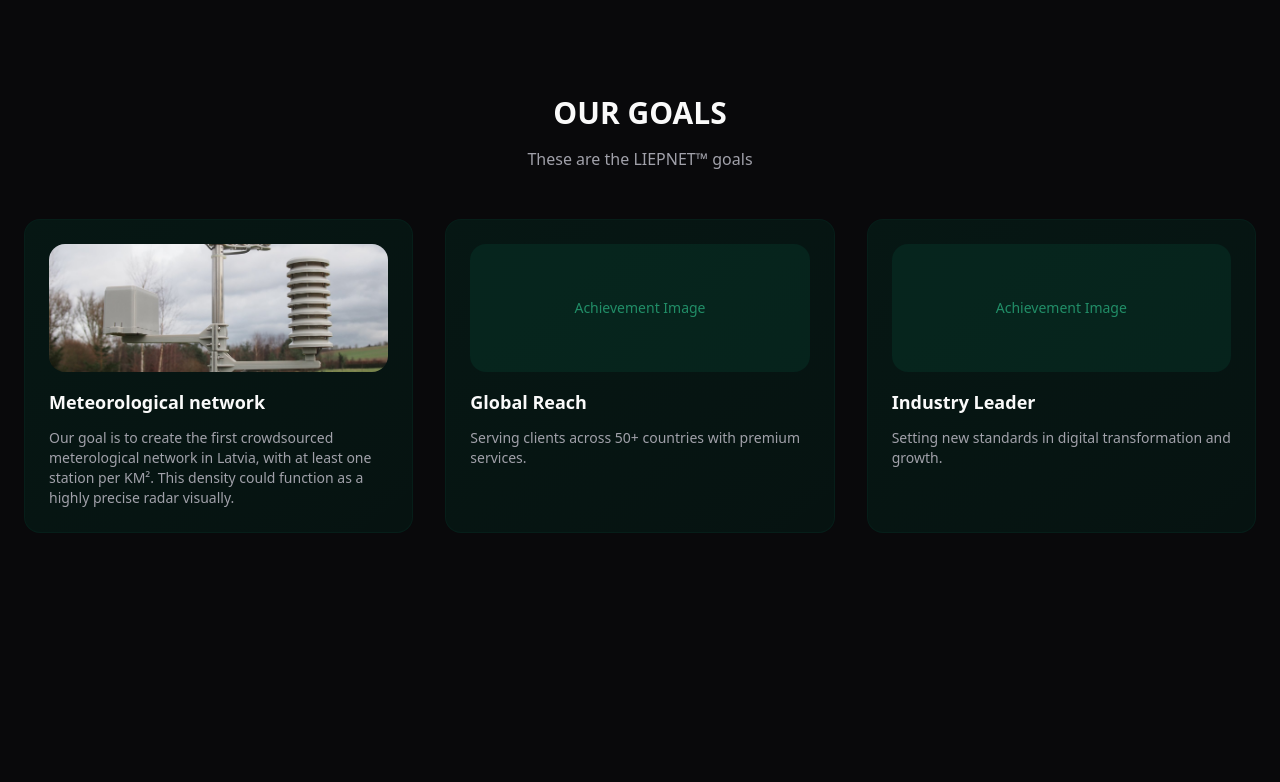
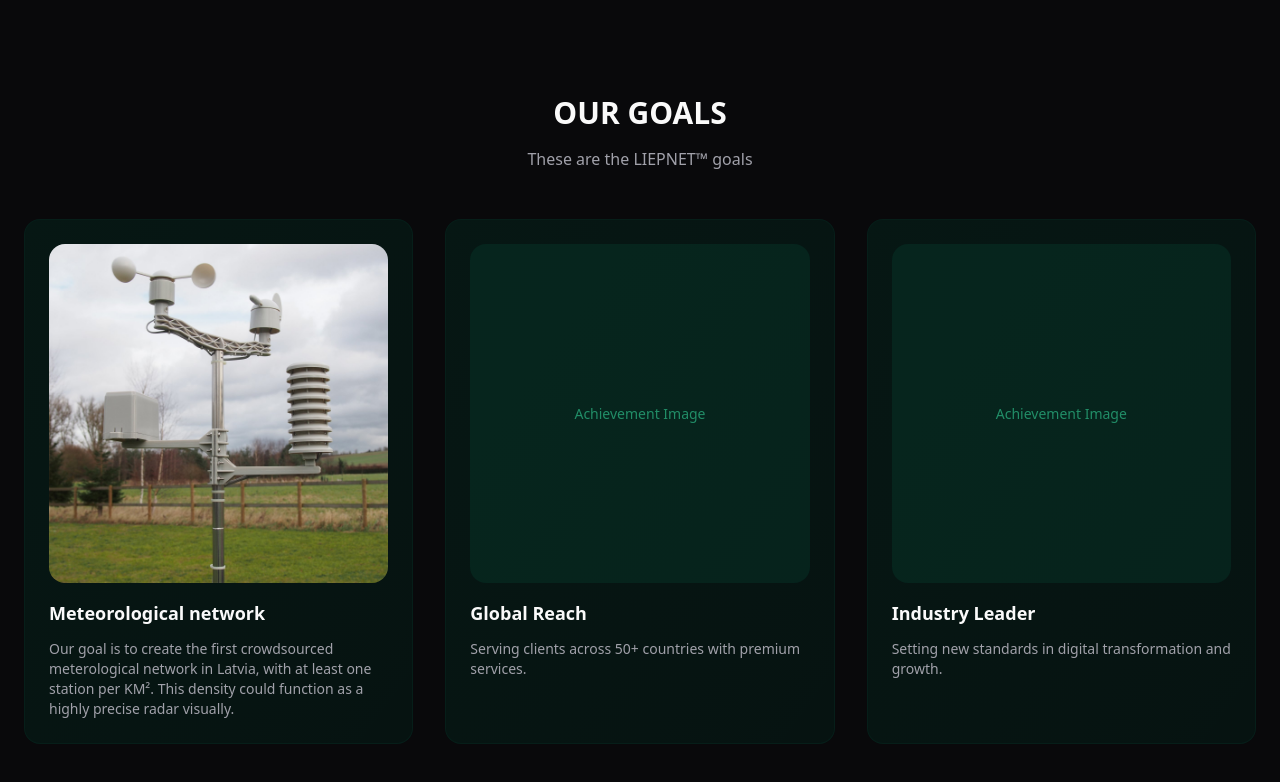
Before and after one commit to MatdoYT/liepnet-web1, a React (Vite) app: page / in a window 1280 px wide. Shown: the part 2043-2825 px from the top of the page. Before the commit the page ends 2640 px from the top, so only its background shows below. Built offline with nearby package versions, Linux system fonts and the light colour scheme.

Commit message:
Update image sizes
Make images in the "OUR GOALS" section 1x1 aspect ratio.

```diff
--- a/src/components/ContentSection.tsx
+++ b/src/components/ContentSection.tsx
@@ -205,7 +205,7 @@ const ContentSection = () => {
 
                 <div className="relative z-10">
                   {/* Image */}
-                  <div className="w-full h-32 bg-emerald-800/20 rounded-lg mb-4 overflow-hidden">
+                  <div className="w-full aspect-square bg-emerald-800/20 rounded-lg mb-4 overflow-hidden">
                     {index === 0 ? (
                       <img
                         src="/lovable-uploads/53ab33fd-314e-49bc-80a1-ec4006d71675.png"
```
